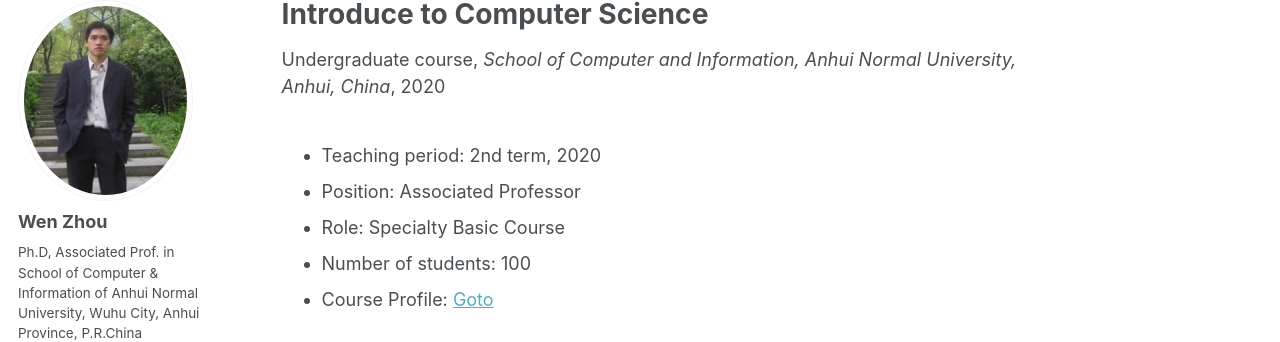
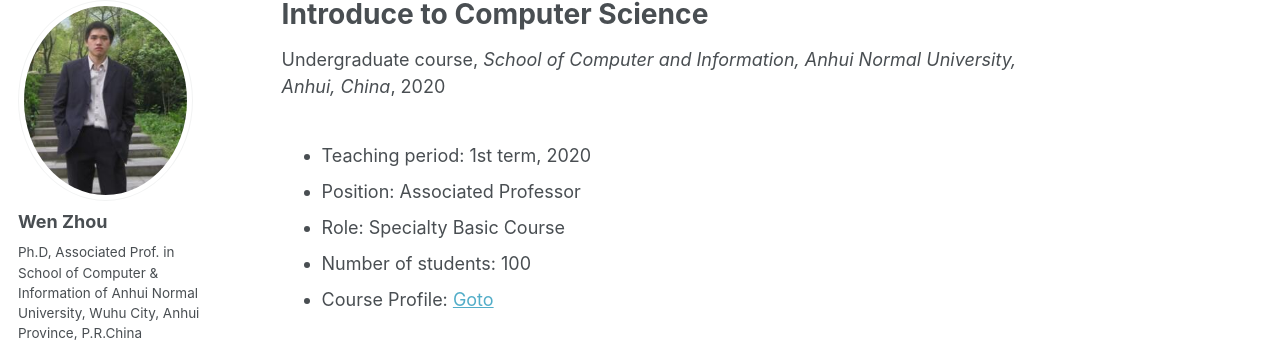
Before and after one commit to zhouwen327/zhouwen327.github.io, a Jekyll site: the page built from _teaching/2020-T1-ITC.md, in a window 1280 px wide. Shown: the part 118-460 px from the top of the page. Built offline with Jekyll 4.4.1, drawn with Linux system fonts in a browser that asks for light colours; some web fonts are replaced.

Commit message:
Update 2020-T1-ITC.md

```diff
--- a/_teaching/2020-T1-ITC.md
+++ b/_teaching/2020-T1-ITC.md
@@ -7,7 +7,7 @@ venue: "School of Computer and Information, Anhui Normal University, Anhui, Chin
 date: 2020-10-18
 location: "Wuhu Anhui"
 ---
-* Teaching period: 2nd term, 2020
+* Teaching period: 1st term, 2020
 * Position: Associated Professor
 * Role: Specialty Basic Course
 * Number of students: 100
```
